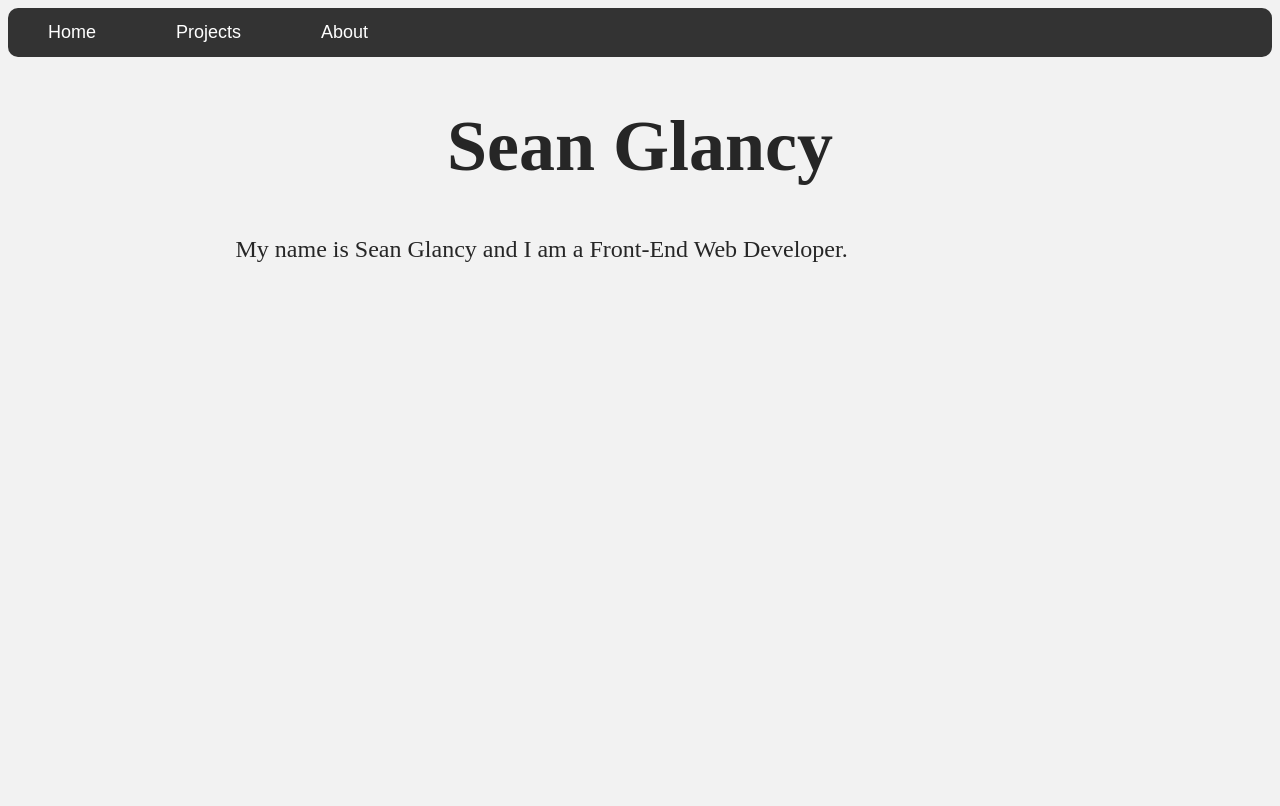
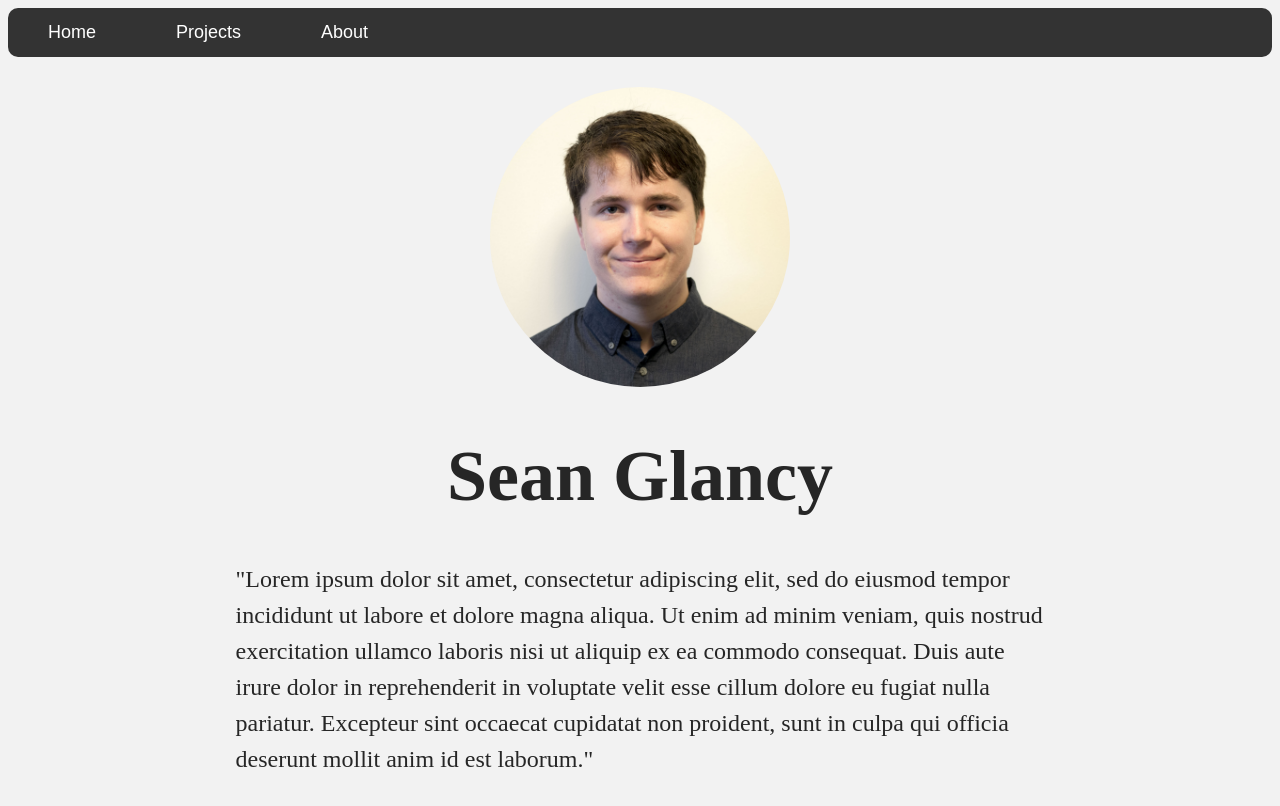
Before and after one commit to spglancy/Portfolio, a plain HTML site: page about.html in a window 1280 px wide. Drawn offline with Linux system fonts and the light colour scheme.

Commit message:
just need bio

```diff
--- a/about.html
+++ b/about.html
@@ -14,8 +14,9 @@
             </ul>
         </nav>
         <div class="about">
+            <img src='./images/SeanGlancy.jpg'>
                 <h1>Sean Glancy</h1>
-                <p>My name is Sean Glancy and I am a Front-End Web Developer.</p>
+                <p>"Lorem ipsum dolor sit amet, consectetur adipiscing elit, sed do eiusmod tempor incididunt ut labore et dolore magna aliqua. Ut enim ad minim veniam, quis nostrud exercitation ullamco laboris nisi ut aliquip ex ea commodo consequat. Duis aute irure dolor in reprehenderit in voluptate velit esse cillum dolore eu fugiat nulla pariatur. Excepteur sint occaecat cupidatat non proident, sunt in culpa qui officia deserunt mollit anim id est laborum."</p>
         </div>
 
     </body>
```
